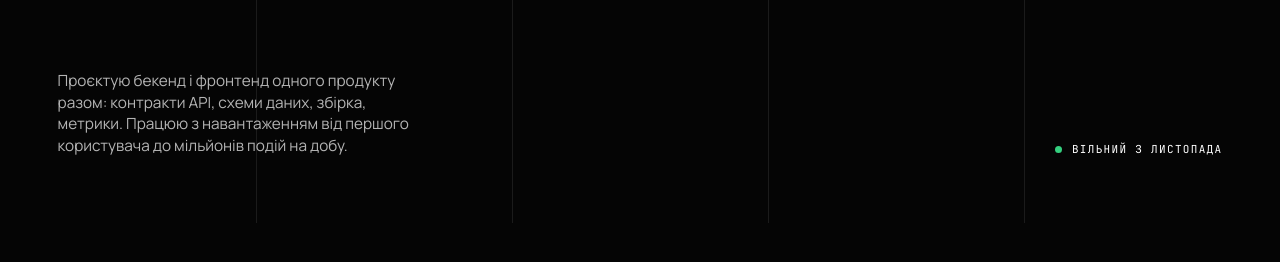
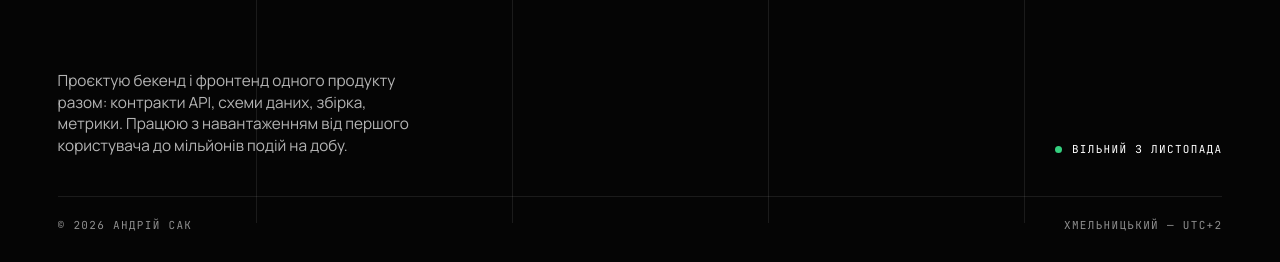
Before and after one commit to andreyysak/landing.portfolio, a plain HTML site: page index.html in a window 1280 px wide. Shown: the part 577-839 px from the top of the page. Before the commit the page ends 800 px from the top, so only its background shows below. Drawn offline with Linux system fonts and the light colour scheme.

Commit message:
feat: footer component

```diff
--- a/index.html
+++ b/index.html
@@ -50,6 +50,11 @@
           </div>
         </div>
       </section>
+
+      <footer class="footer">
+        <span class="label">© 2026 Андрій Сак</span>
+        <span class="label">Хмельницький — UTC+2</span>
+      </footer>
     </main>
   </body>
 </html>
--- a/styles/core/_base.scss
+++ b/styles/core/_base.scss
@@ -6,6 +6,9 @@ html {
 
 body {
   position: relative;
+  display: flex;
+  flex-direction: column;
+  min-height: 100dvh;
   font-family: $font;
   background-color: $color-bg;
   color: $color-text;
--- a/styles/core/_layout.scss
+++ b/styles/core/_layout.scss
@@ -5,6 +5,9 @@
   max-width: $container-max;
   margin-inline: auto;
   padding-inline: $gutter;
+  flex: 1;
+  display: flex;
+  flex-direction: column;
 }
 
 .section {
--- a/styles/index.scss
+++ b/styles/index.scss
@@ -9,3 +9,4 @@
 
 @use "section/header.scss";
 @use "section/hero.scss";
+@use "section/footer.scss";
--- /dev/null
+++ b/styles/section/footer.scss
@@ -0,0 +1,12 @@
+@use "../core/vars" as *;
+
+.footer {
+  margin-top: auto;
+  padding: 22px 0 30px;
+  border-top: 1px solid $color-line;
+  display: flex;
+  align-items: center;
+  justify-content: space-between;
+  flex-wrap: wrap;
+  gap: 12px;
+}
```
Also changed, not shown: styles/index.css.
